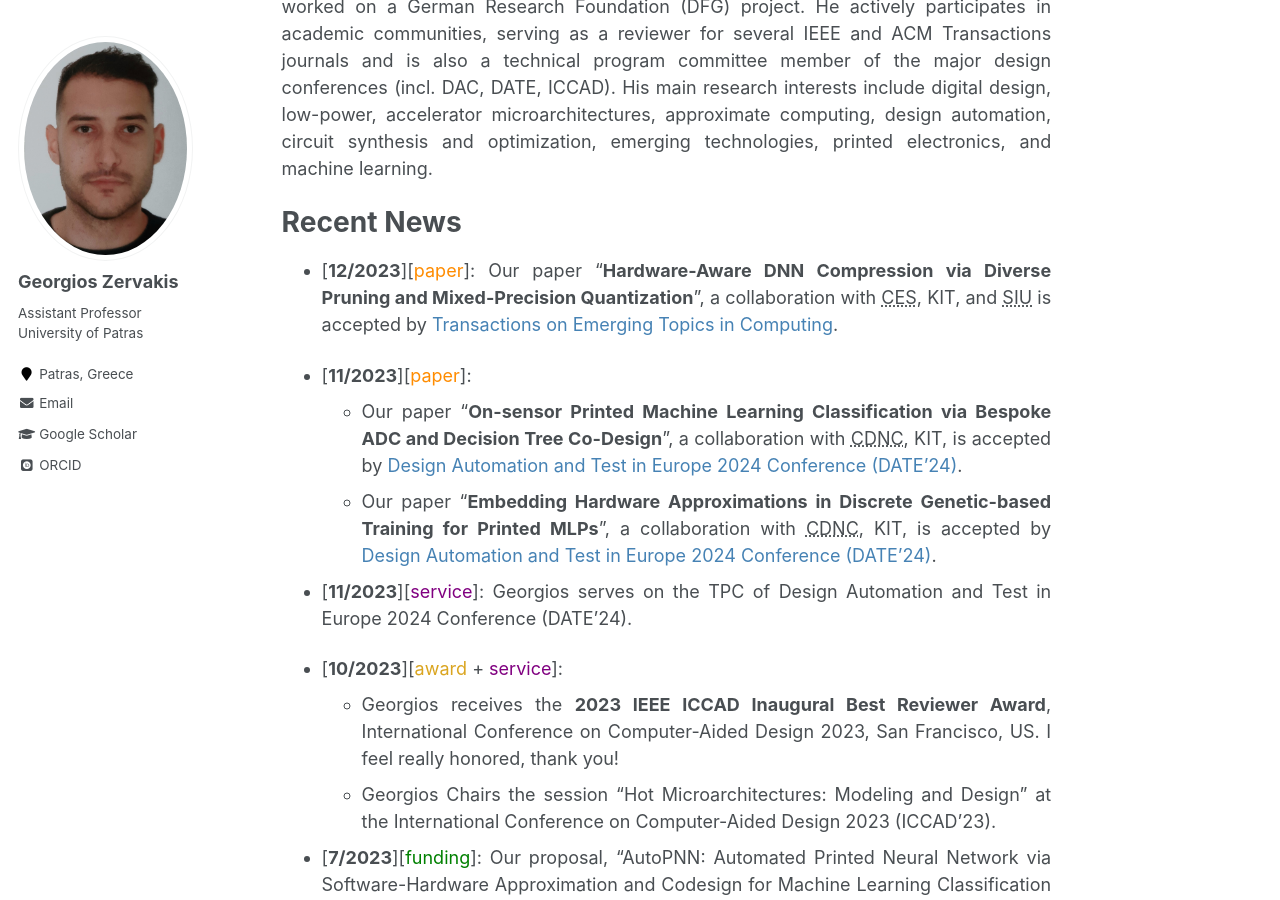
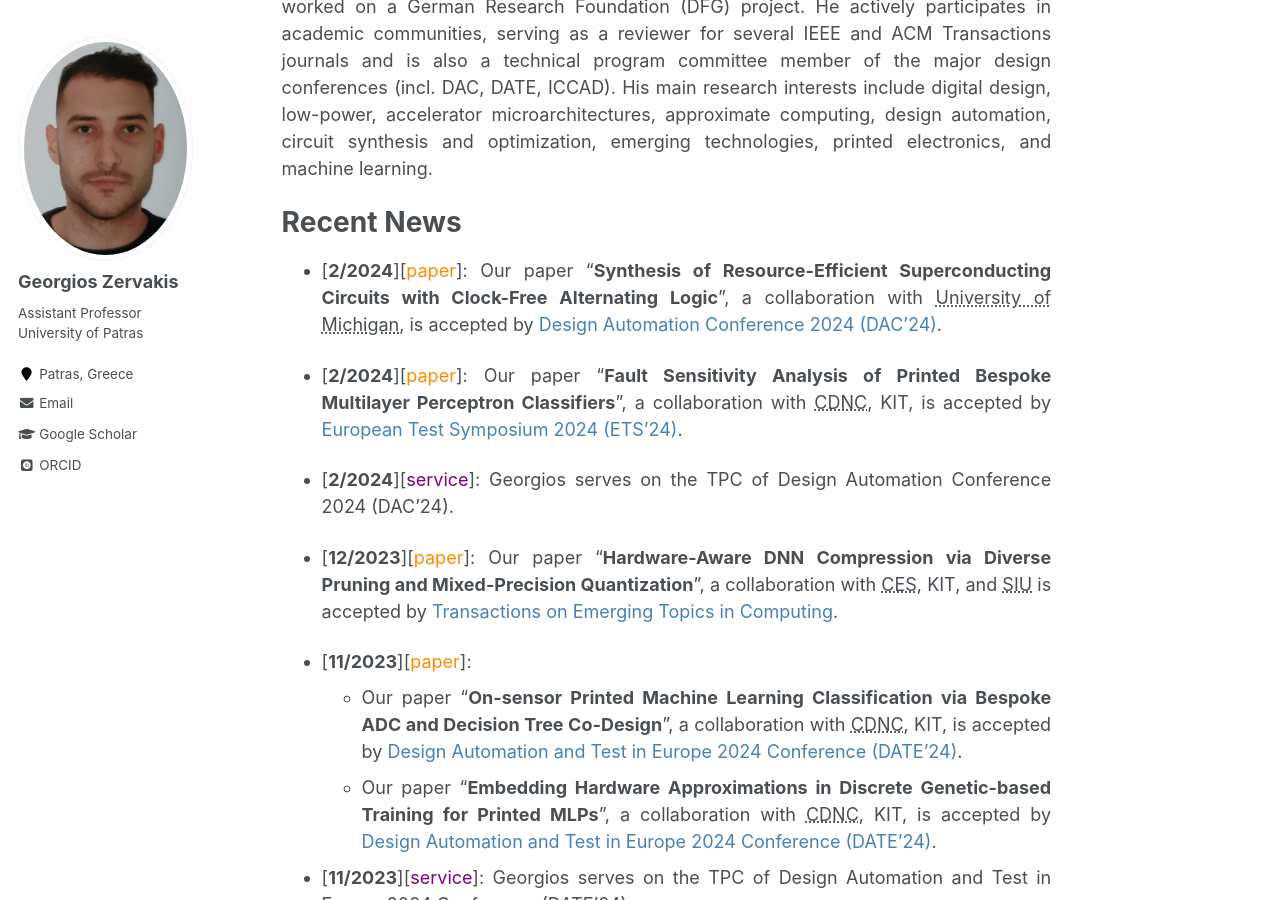
Before and after one commit to giozerv/giozerv.github.io, a Jekyll site: the page built from _pages/about.md, in a window 1280 px wide and 900 px high, scrolled down 491 px. Built offline with Jekyll 4.4.1, drawn with Linux system fonts in a browser that asks for light colours; some web fonts are replaced.

Commit message:
Update about.md

```diff
--- a/_pages/about.md
+++ b/_pages/about.md
@@ -21,6 +21,12 @@ Georgios Zervakis is an Assistant Professor at the [Department of Computer Engin
 
 Recent News
 ===
+* [**2/2024**][<span style="color:darkorange">paper</span>]: Our paper "**Synthesis of Resource-Efficient Superconducting Circuits with Clock-Free Alternating Logic**", a collaboration with <a href="https://cse.engin.umich.edu/" class="underline">University of Michigan</a>, is accepted by <span style="color:SteelBlue">Design Automation Conference 2024 (DAC'24)</span>.
+
+* [**2/2024**][<span style="color:darkorange">paper</span>]: Our paper "**Fault Sensitivity Analysis of Printed Bespoke Multilayer Perceptron Classifiers**", a collaboration with <a href="https://cdnc.itec.kit.edu/" class="underline">CDNC</a>, KIT, is accepted by <span style="color:SteelBlue">European Test Symposium 2024 (ETS'24)</span>.
+
+* [**2/2024**][<span style="color:purple">service</span>]: Georgios serves on the TPC of Design Automation Conference 2024 (DAC'24).
+
 * [**12/2023**][<span style="color:darkorange">paper</span>]: Our paper "**Hardware-Aware DNN Compression via Diverse Pruning and Mixed-Precision Quantization**", a collaboration with <a href="https://ces.itec.kit.edu/" class="underline">CES</a>, KIT, and <a href="https://siu.edu/" class="underline">SIU</a> is accepted by <span style="color:SteelBlue">Transactions on Emerging Topics in Computing</span>.
 
 * [**11/2023**][<span style="color:darkorange">paper</span>]:
```
